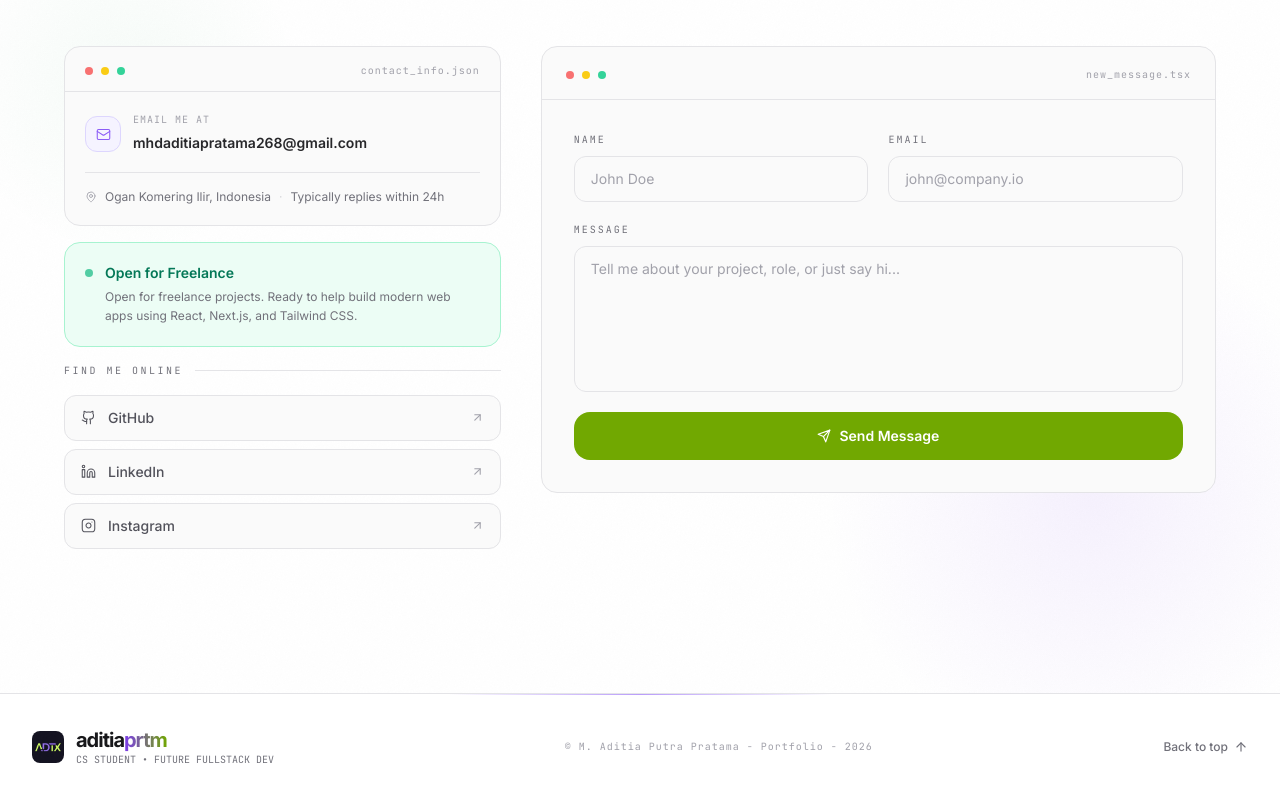
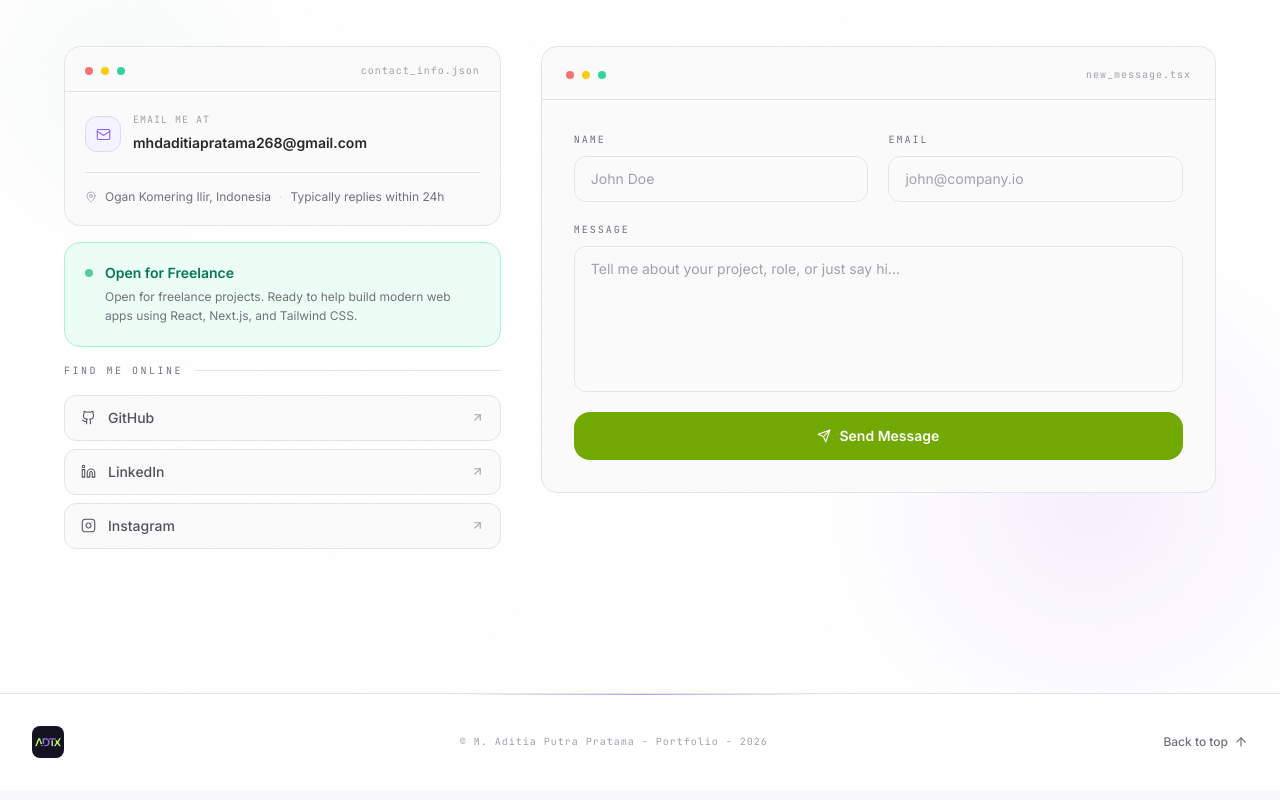
Before and after one commit to aditia-prtm/aditiaprtm, a React (Vite) app: page / in a window 1280 px wide. Shown: the part 4308-5108 px from the top of the page. Built offline with nearby package versions, Linux system fonts and the light colour scheme.

Commit message:
chore: remove title and text at logo area

```diff
--- a/src/components/Footer.tsx
+++ b/src/components/Footer.tsx
@@ -19,16 +19,10 @@ export default function Footer() {
               e.preventDefault();
               window.scrollTo({ top: 0, behavior: 'smooth' });
             }}
-            className="flex items-center gap-3 group"
+            className="hidden lg:flex items-center gap-3 group"
           >
             <div className="w-8 h-8 flex items-center justify-center rounded-2xl">
               <img src="/favicon.jpg" alt="adtx.png" className='rounded-lg'/>
-            </div>
-            <div>
-              <span className="font-bold text-xl tracking-tighter text-zinc-900 dark:text-white">
-                aditia<span className="bg-gradient-to-r from-violet-600 to-[#71a801] bg-clip-text text-transparent">prtm</span>
-              </span>
-              <p className="font-mono text-[10px] text-zinc-500 dark:text-zinc-500 -mt-0.5">CS STUDENT • FUTURE FULLSTACK DEV</p>
             </div>
           </motion.a>
           <p className="font-mono text-[10px] text-zinc-400 dark:text-zinc-600 tracking-widest">
```
